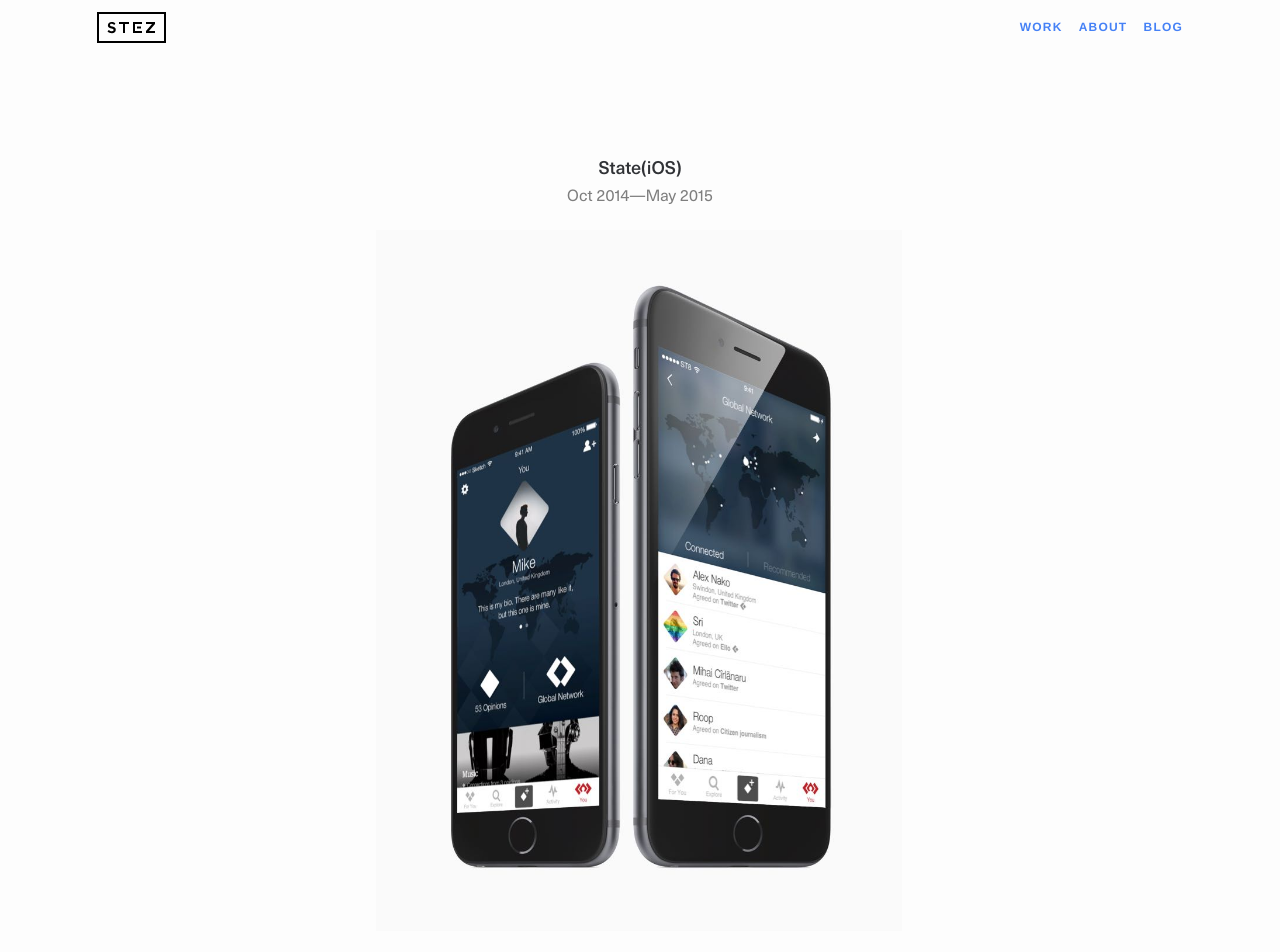
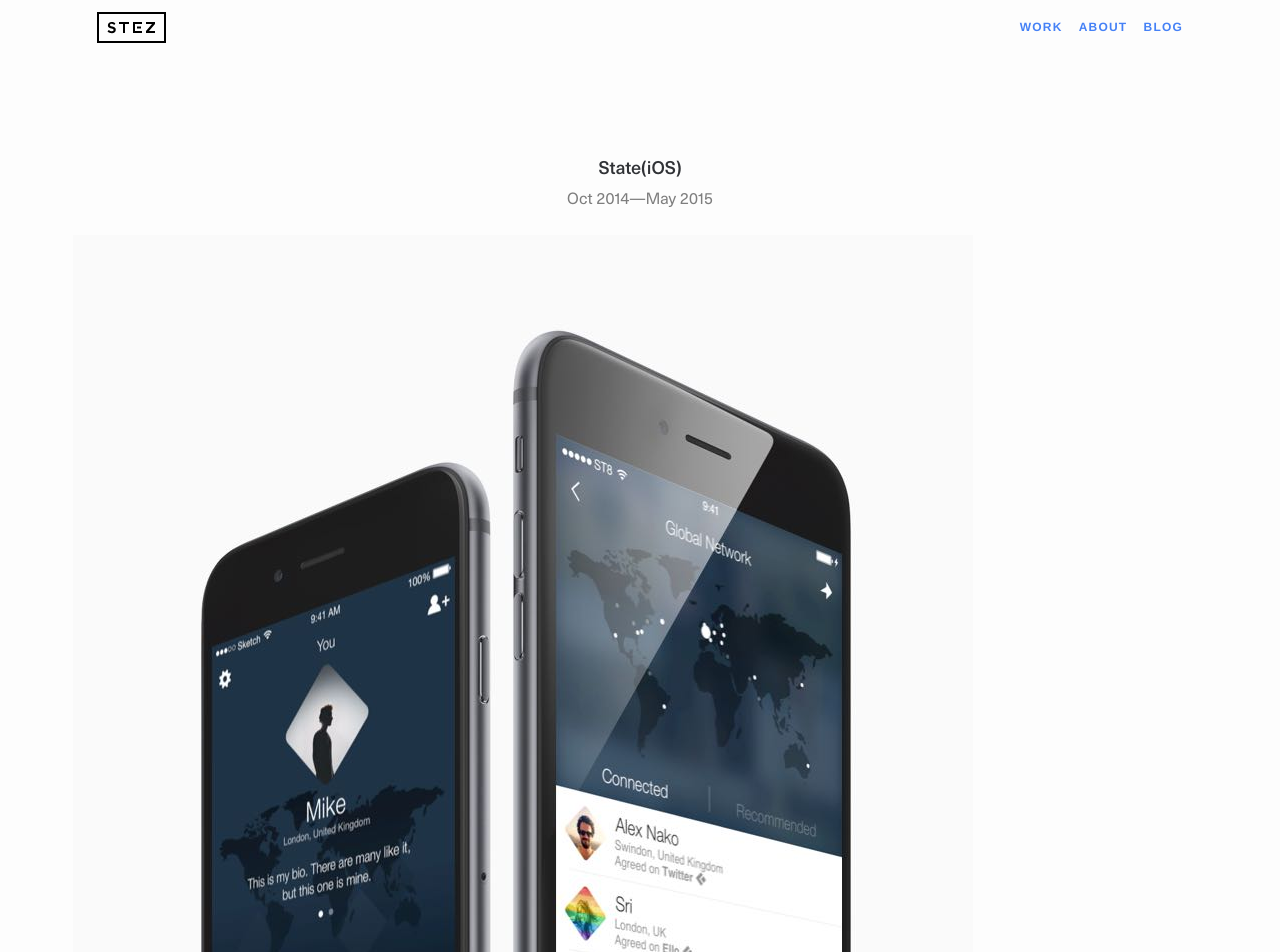
Before and after one commit to mr-stezz/mr-stezz.github.io, a Jekyll site: the page built from index.html, in a window 1280 px wide. Shown: the top 952 px of the page. Built offline with Jekyll 4.4.1, drawn with Linux system fonts in a browser that asks for light colours; Markdown is read by kramdown in place of the engine named in the settings; the list of posts is cut into pages by our own code.

Commit message:
only apply text-cols to text modules

```diff
--- a/index.html
+++ b/index.html
@@ -4,72 +4,58 @@
 ---
 <main class="page-content  posts" role="main">
   <section class="">
-    <div class="text-col">
     <h2 class="heading  no-spacing  page-title">State(iOS)</h2>
     <p class="heading  page-subtitle  t--center">Oct 2014&mdash;May 2015</p>
     <figure class="gallery">
       <img src="assets/img/content/iPhone6-34FR-SpGry_iPhone6plus-34FL-SpGry_Homescreen.jpg" alt="iPhone hero, showcasing State's Profile screens.">
     </figure>
-      <p class="t--center">I worked on updating iOS&rsquo; &lsquo;find friends&rsquo; flow within the app. I also worked on updating the design of the stream components together with Alex Nako, developed by Karim Sallam.</p>
-    </div>
+    <p class="text-col  t--center">I worked on updating iOS&rsquo; &lsquo;find friends&rsquo; flow within the app. I also worked on updating the design of the stream components together with Alex Nako, developed by Karim Sallam.</p>
   </section>
   <section class="">
-    <div class="text-col">
     <h2 class="heading  no-spacing  page-title">Wonder PL(iOS)</h2>
     <p class="heading  page-subtitle  t--center">Apr 2014&mdash;Oct 2014</p>
     <figure class="gallery">
       <img src="file.png" srcset="file.png 1x, file@2x.png 2x" alt="">
     </figure>
-      <p class="t--center">I worked briefly with Fabio Basile and Ryan Murphy to update the visual language on the Wonder PL iOS app. I updated its icon and assets, supporting the new iPhone 6 plus. We also started working on a feature we called Shop Motion, which allowed users to purchase goods that were featured in a video. Developed by Cong Le and Sherman Lo.</p>
-    </div>
+    <p class="text-col  t--center">I worked briefly with Fabio Basile and Ryan Murphy to update the visual language on the Wonder PL iOS app. I updated its icon and assets, supporting the new iPhone 6 plus. We also started working on a feature we called Shop Motion, which allowed users to purchase goods that were featured in a video. Developed by Cong Le and Sherman Lo.</p>
   </section>
   <section class="">
-    <div class="text-col">
     <h2 class="heading  no-spacing  page-title">State(Android)</h2>
     <p class="heading  page-subtitle  t--center">Oct 2014&mdash;Apr 2015</p>
     <figure class="gallery">
       <img src="file.png" srcset="file.png 1x, file@2x.png 2x" alt="">
     </figure>
-      <p class="t--center">I worked on updating Android&rsquo;s &lsquo;find friends&rsquo; flow within the app. I also lead the design on overhauling the app with Alexandros Schillings developing to support Google&rsquo;s new Material Design.</p>
-    </div>
+    <p class="text-col  t--center">I worked on updating Android&rsquo;s &lsquo;find friends&rsquo; flow within the app. I also lead the design on overhauling the app with Alexandros Schillings developing to support Google&rsquo;s new Material Design.</p>
   </section>
   <section class="">
-    <div class="text-col">
     <h2 class="heading  no-spacing  page-title">State</h2>
     <p class="heading  page-subtitle  t--center">Oct 2014&mdash;Present</p>
     <figure class="gallery">
       <img src="file.png" srcset="file.png 1x, file@2x.png 2x" alt="">
     </figure>
-      <p class="t--center">I've overseen the redesign of State.com with <a href="https://twitter.com/alexnako" title="Product Designer, Alex Nako">Alex Nako</a> and the team at State. We've introduced long-form content, an easier way to express your opinion and light touch interactions like topic related polls among other changes.</p>
-    </div>
+    <p class="text-col  t--center">I've overseen the redesign of State.com with <a href="https://twitter.com/alexnako" title="Product Designer, Alex Nako">Alex Nako</a> and the team at State. We've introduced long-form content, an easier way to express your opinion and light touch interactions like topic related polls among other changes.</p>
   </section>
   <section class="">
-    <div class="text-col">
     <h2 class="heading  no-spacing  page-title">Wonder PL</h2>
     <p class="heading  page-subtitle  t--center">Apr 2014&mdash;Oct 2014</p>
     <figure class="gallery">
       <img src="file.png" srcset="file.png 1x, file@2x.png 2x" alt="">
     </figure>
-      <p class="t--center">I designed the web application, internally known as Romeo, for uploading videos and collaborating on projects with stakeholders. It allowed film-makers and production houses to comment on cuts of a video and then re-upload assets and re-cuts for further assessment. Built as a single page app in Angular, I worked with developers Johan Goransson and Phil Shum to refine the flows, animation and visual design of the app.</p>
-    </div>
+    <p class="text-col  t--center">I designed the web application, internally known as Romeo, for uploading videos and collaborating on projects with stakeholders. It allowed film-makers and production houses to comment on cuts of a video and then re-upload assets and re-cuts for further assessment. Built as a single page app in Angular, I worked with developers Johan Goransson and Phil Shum to refine the flows, animation and visual design of the app.</p>
   </section>
   <section>
-    <div class="text-col">
     <h2 class="heading  no-spacing  page-title">Listers Group</h2>
     <p class="heading  page-subtitle  t--center">Oct 2011&mdash;Oct 2013</p>
     <figure class="gallery">
       <img src="file.png" srcset="file.png 1x, file@2x.png 2x" alt="">
     </figure>
-      <p class="t--center">Together with Aaron Stezycki and Anthony Williams, we designed a new visual style for the site, with an approach to modularising components, using scalable graphics and making the experience more holistic. Developed with Barry Burrows, Mike Tinson and Stuart Philbin.</p>
-    </div>
+    <p class="text-col  t--center">Together with Aaron Stezycki and Anthony Williams, we designed a new visual style for the site, with an approach to modularising components, using scalable graphics and making the experience more holistic. Developed with Barry Burrows, Mike Tinson and Stuart Philbin.</p>
   </section>
   <section>
-    <div class="text-col">
     <h2 class="heading  no-spacing  page-title">Misc</h2>
     <p class="heading  page-subtitle  t--center">Apr 2010&mdash;Nov 2011</p>
     <figure class="gallery">
       <img src="file.png" srcset="file.png 1x, file@2x.png 2x" alt="">
     </figure>
-    </div>
   </section>
 </main>
```
Lines whose indentation alone changed are shown as unchanged.
